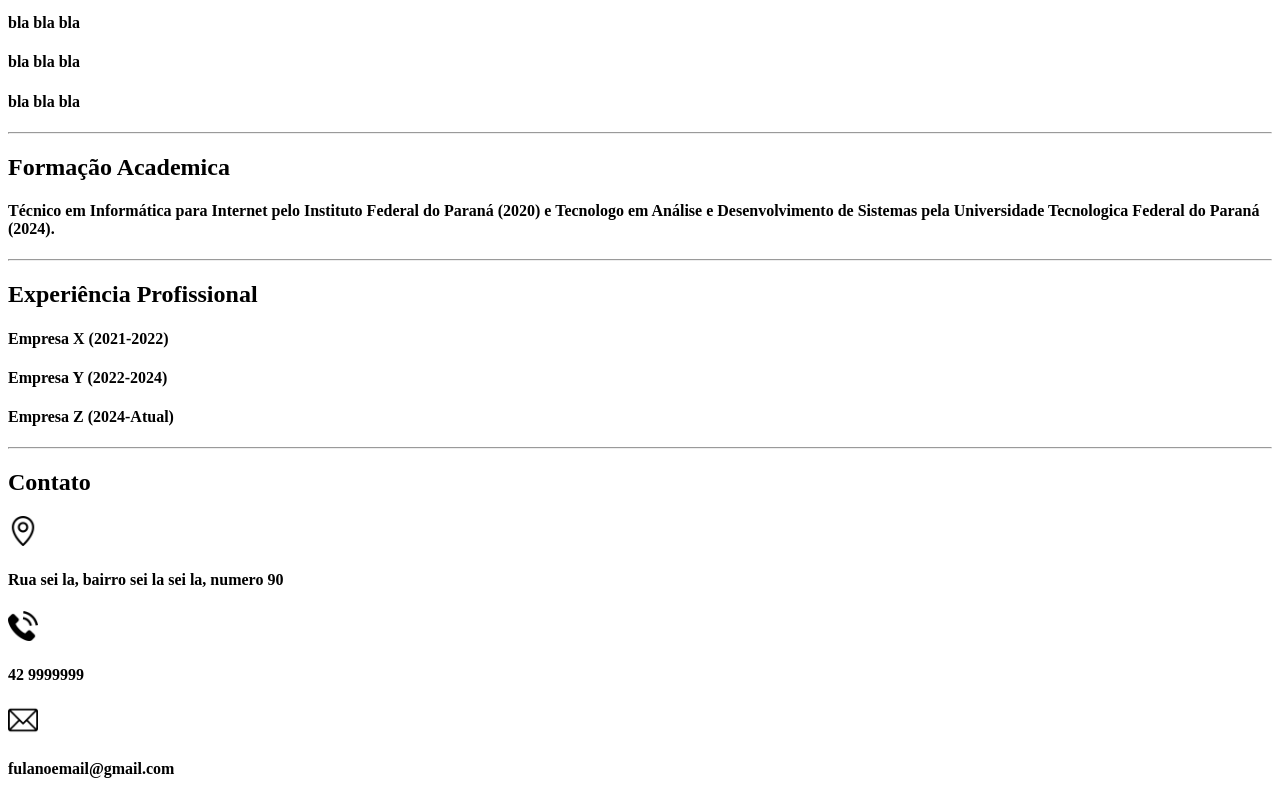
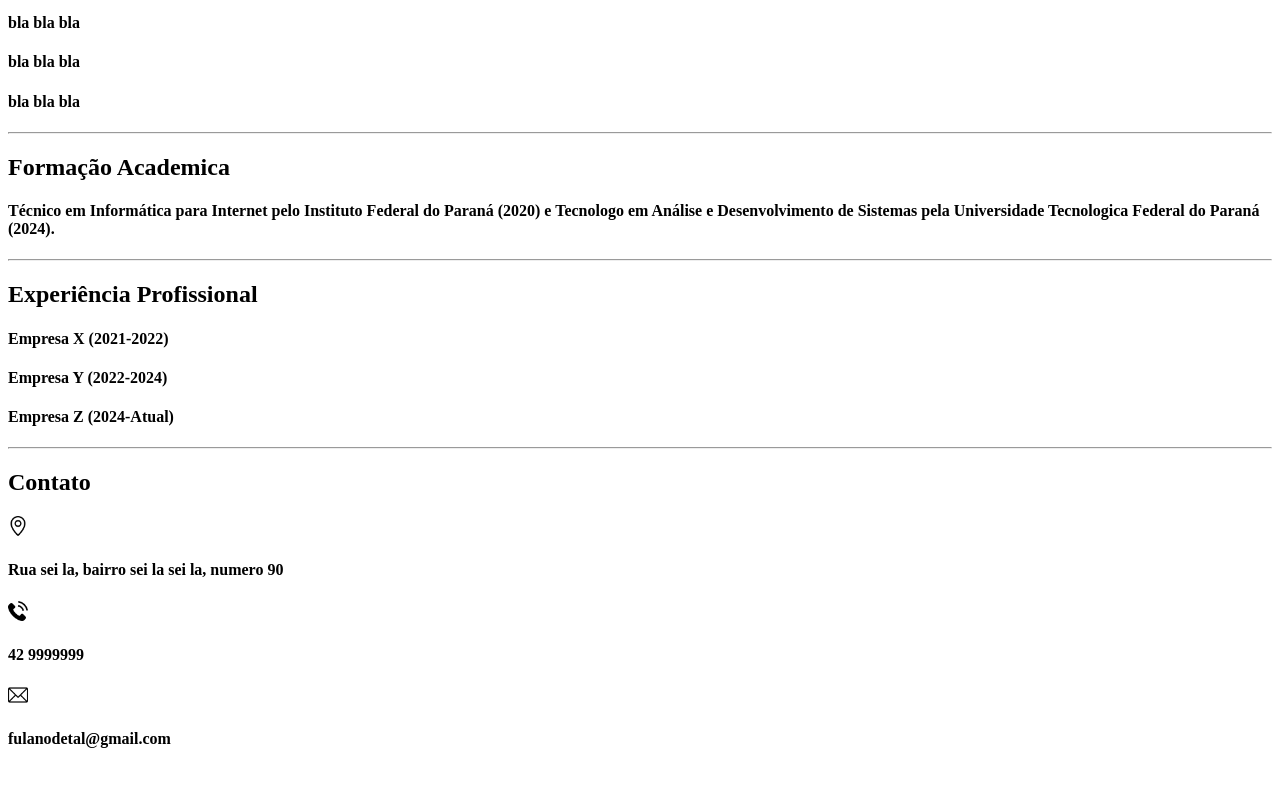
Before and after one commit to eloysepaes/curriculo_fulanotal, a plain HTML site: page index.html in a window 1280 px wide. Shown: the part 587-1387 px from the top of the page. After the commit the page ends 1357 px from the top, so only its background shows below. Drawn offline with Linux system fonts and the light colour scheme.

Commit message:
i win iupi

```diff
--- a/index.html
+++ b/index.html
@@ -31,10 +31,8 @@
         <h4>Empresa Z (2024-Atual)</h4>
         <hr>
         <h2>Contato</h2>
-        <img src="./imagens/localizacao.png.png" alt="localizacao" height="30" width="30"><h4>Rua sei la, bairro sei la sei la, numero 90</h4>
-        <img src="./imagens/telefone.png" alt="telefone" height="30" width="30"><h4>42 9999999</h4>
-       <img src="./imagens/email.png" alt="email" height="30" width="30"> <h4>fulanoemail@gmail.com</h4>
+        <img src="./imagens/localizacao.png.png" alt="localizacao" height="20" width="20"><h4>Rua sei la, bairro sei la sei la, numero 90</h4>
+        <img src="./imagens/telefone.png" alt="telefone" height="20" width="20"><h4>42 9999999</h4>
+       <img src="./imagens/email.png" alt="email" height="20" width="20"> <h4>fulanodetal@gmail.com</h4>
     </body>
-
-
 </html>
```
